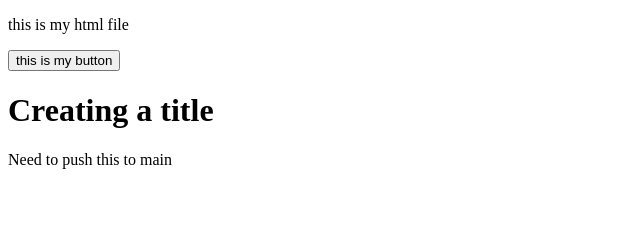
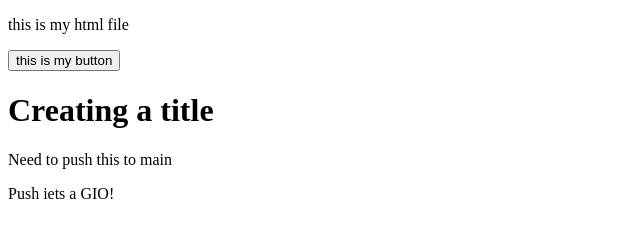
Before and after one commit to bureauvk/learning-github, a plain HTML site: page index.html in a window 1280 px wide. Shown: the whole page, without its empty margins (0-640 px from the left). Drawn offline with Linux system fonts and the light colour scheme.

Commit message:
We are improving the Git workflow

```diff
--- a/index.html
+++ b/index.html
@@ -11,6 +11,7 @@
     <h1>Creating a title</h1>
     <div>
         <p>Need to push this to main</p>
+        <p>Push iets a GIO!</p>
     </div>
 </body>
 </html>
```
